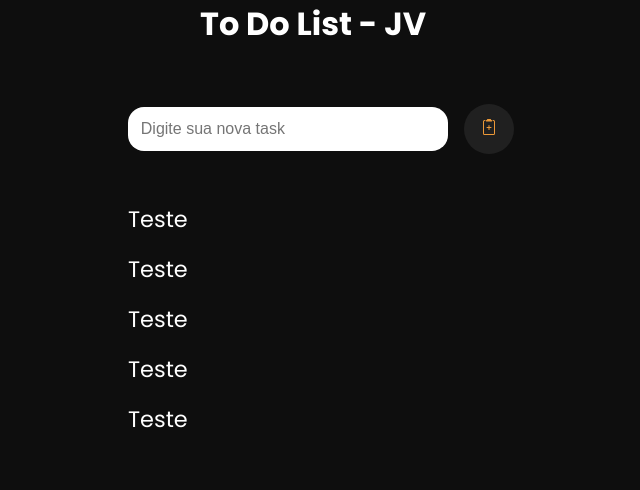
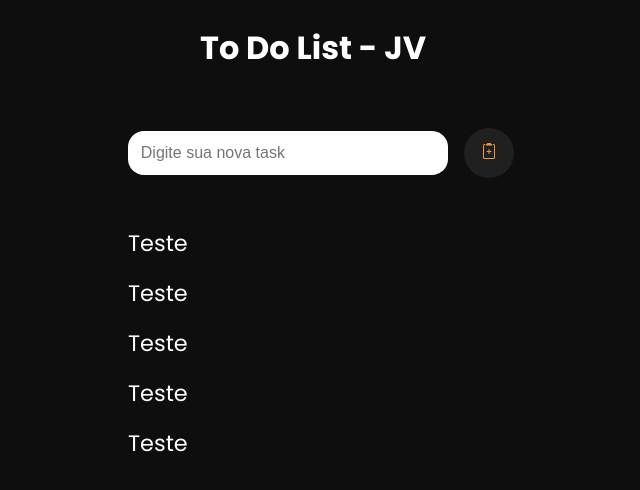
Before and after one commit to joaoramosty/todolist, a plain HTML site: page index.html in a window 1280 px wide. Shown: the whole page, without its empty margins (327-967 px from the left). Drawn offline with Linux system fonts and the light colour scheme.

Commit message:
style finish

```diff
--- a/style.css
+++ b/style.css
@@ -16,13 +16,17 @@
 }
 
 body{
-    font-family: 'Poppins';
+    font-family: 'Poppins' , 'sans-serif';
     background-color: var(--color-dark);
     color: var(--color-white);
     display: flex;
     flex-direction: column;
     align-items: center;
     gap: 3.5rem;
+}
+
+#titulo{
+    padding-top: 1.5rem;
 }
 
 .content{
```
